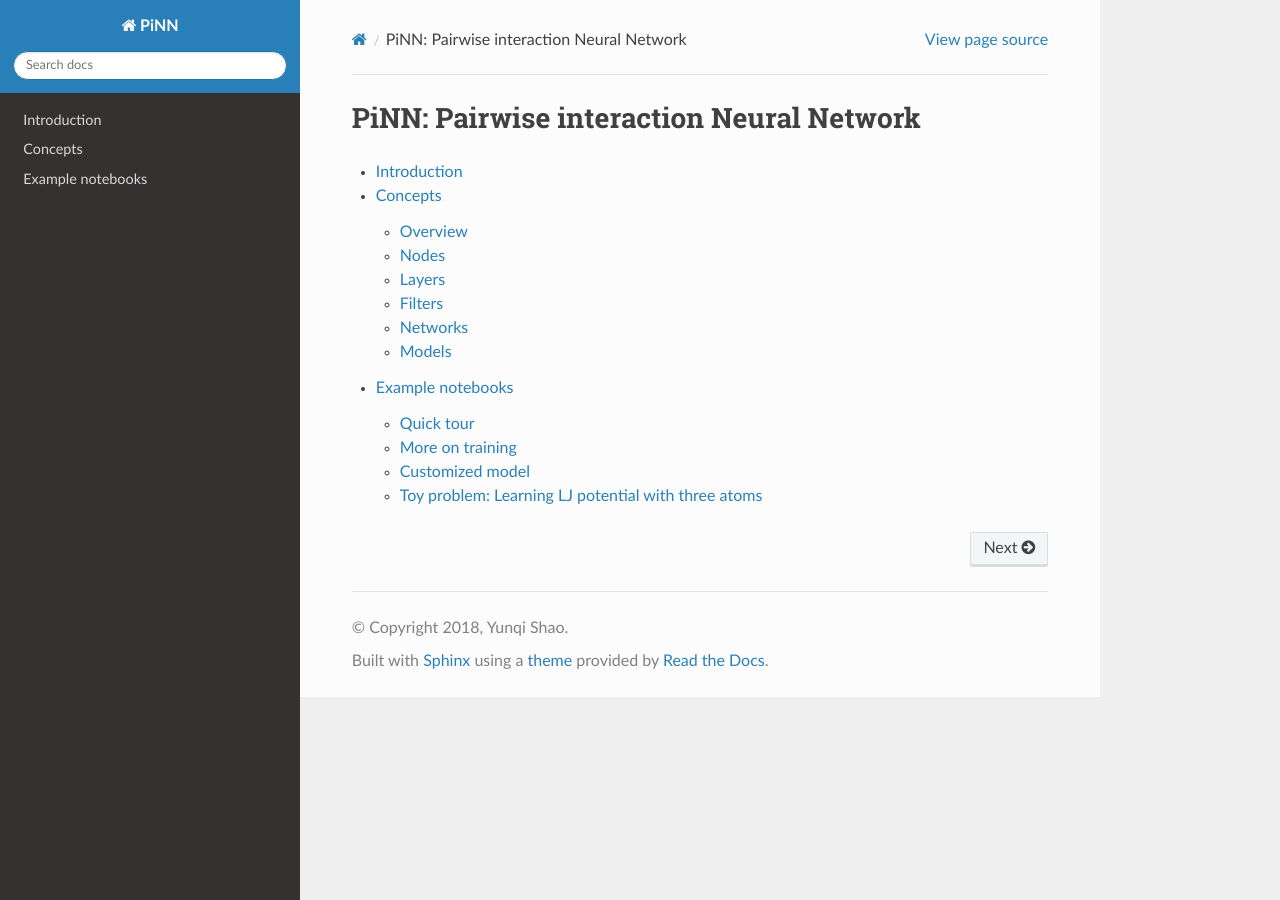
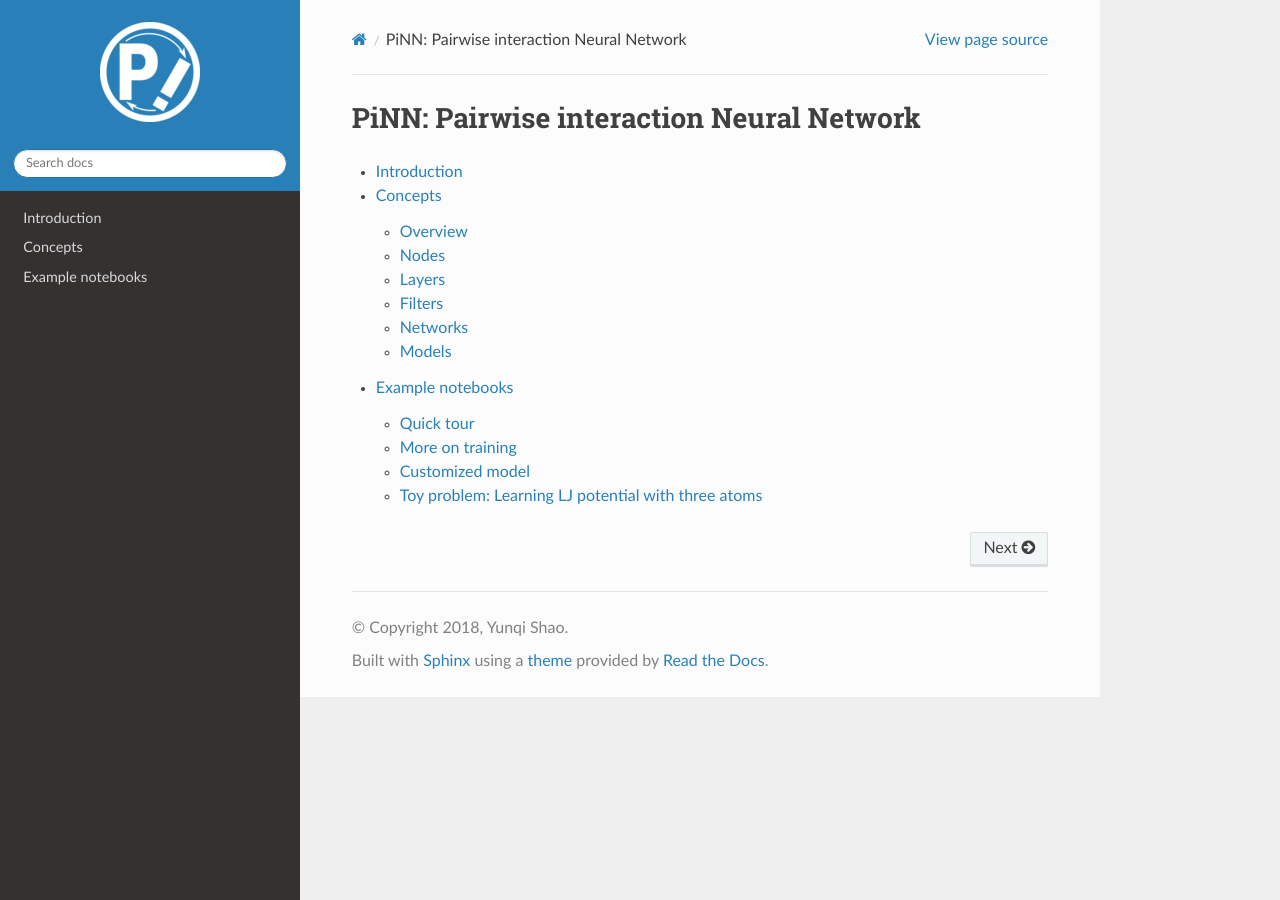
Before and after one commit to Teoroo-CMC/PiNN, a Sphinx documentation site: the page built from doc/index.rst, in a window 1280 px wide. Built offline with Sphinx 7.4.7 and the Read the Docs theme 2.0.0, drawn with Linux system fonts in a browser that asks for light colours.

Commit message:
Add a logo for documentation

```diff
--- a/doc/conf.py
+++ b/doc/conf.py
@@ -81,12 +81,13 @@ pygments_style = None
 #
 
 html_theme = 'sphinx_rtd_theme'
+html_logo = 'images/logo.png'
 
 # Theme options are theme-specific and customize the look and feel of a theme
 # further.  For a list of options available for each theme, see the
 # documentation.
 #
-# html_theme_options = {}
+html_theme_options = {'logo_only':True}
 
 # Add any paths that contain custom static files (such as style sheets) here,
 # relative to this directory. They are copied after the builtin static files,
```
Also changed, not shown: doc/images/logo.png (added).
